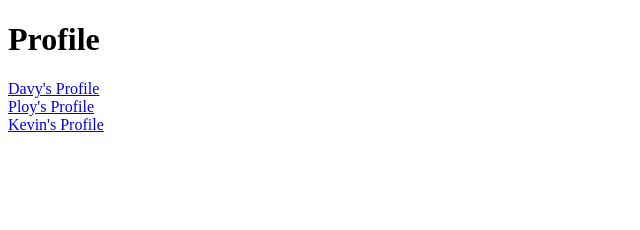
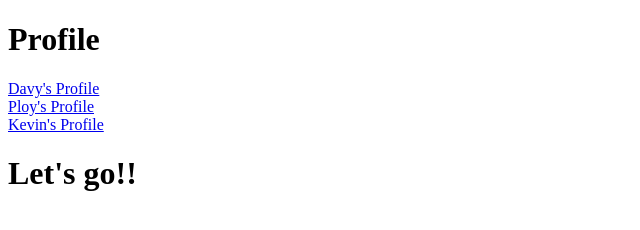
Before and after one commit to pipper176/sun, a plain HTML site: page index.html in a window 1280 px wide. Shown: the whole page, without its empty margins (0-640 px from the left). Drawn offline with Linux system fonts and the light colour scheme.

Commit message:
Added H1

```diff
--- a/index.html
+++ b/index.html
@@ -9,5 +9,7 @@
 	<a href="davy.html">Davy's Profile</a><br>
 	<a href="ploy.html">Ploy's Profile</a><br>
 	<a href="kevin.html">Kevin's Profile</a>
+
+    <h1>Let's go!!</h1>
 </body>
 </html>
```
